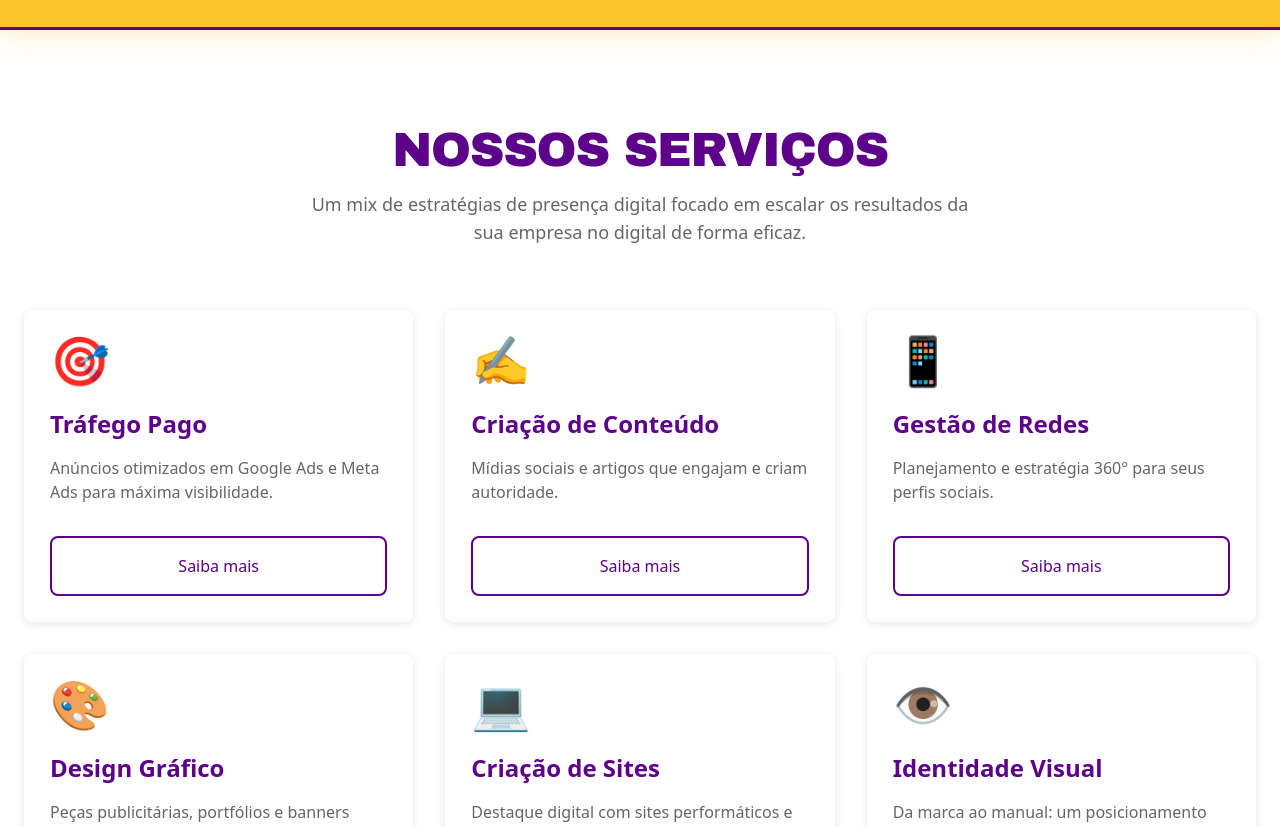
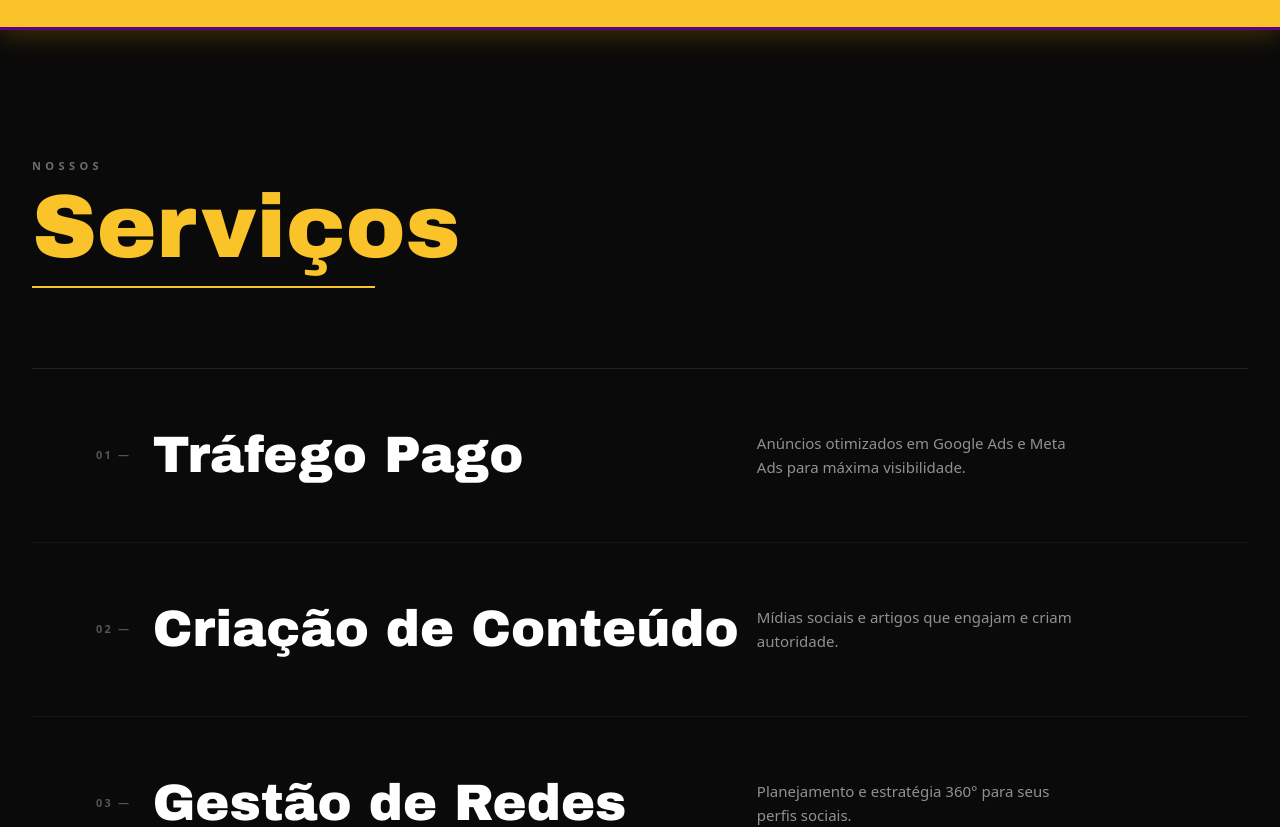
Before and after one commit to devguimaraes/agencia-multi, a Next.js app in the folder apps/web/: page / in a window 1280 px wide. Shown: the part 1000-1827 px from the top of the page. Built offline with nearby package versions, Linux system fonts and the light colour scheme.

Commit message:
refactor(services): transform grid to editorial list with scroll line reveals

```diff
--- a/apps/web/components/marketing/ServicesOverview.tsx
+++ b/apps/web/components/marketing/ServicesOverview.tsx
@@ -1,47 +1,47 @@
 "use client";
 
-import { Button } from "@/components/ui/button";
-import {
-	Card,
-	CardContent,
-	CardDescription,
-	CardFooter,
-	CardHeader,
-	CardTitle,
-} from "@/components/ui/card";
 import { useIntersectionObserver } from "@/hooks/use-intersection-observer";
 import { cn } from "@/lib/utils";
+import {
+  Eye,
+  MonitorSmartphone,
+  MousePointerClick,
+  Palette,
+  PenTool,
+  Share2,
+} from "lucide-react";
 
 const SERVICES = [
   {
     title: "Tráfego Pago",
-		description: "Anúncios otimizados em Google Ads e Meta Ads para máxima visibilidade.",
-		icon: "🎯",
+    description:
+      "Anúncios otimizados em Google Ads e Meta Ads para máxima visibilidade.",
+    icon: MousePointerClick,
   },
   {
     title: "Criação de Conteúdo",
     description: "Mídias sociais e artigos que engajam e criam autoridade.",
-		icon: "✍️",
+    icon: PenTool,
   },
   {
     title: "Gestão de Redes",
     description: "Planejamento e estratégia 360° para seus perfis sociais.",
-		icon: "📱",
+    icon: Share2,
   },
   {
     title: "Design Gráfico",
     description: "Peças publicitárias, portfólios e banners impactantes.",
-		icon: "🎨",
+    icon: Palette,
   },
   {
     title: "Criação de Sites",
     description: "Destaque digital com sites performáticos e modernos.",
-		icon: "💻",
+    icon: MonitorSmartphone,
   },
   {
     title: "Identidade Visual",
     description: "Da marca ao manual: um posicionamento inesquecível.",
-		icon: "👁️",
+    icon: Eye,
   },
 ];
 
@@ -49,56 +49,84 @@ export function ServicesOverview({ className }: { className?: string }) {
   const { ref, isIntersecting } = useIntersectionObserver({ threshold: 0.1 });
 
   return (
-		<section ref={ref} className={cn("py-24 bg-white", className)}>
-			<div className="container mx-auto px-4 sm:px-6">
-				<div
+    <section
+      ref={ref}
       className={cn(
-						"text-center mb-16 opacity-0",
-						isIntersecting && "animate-slide-up stagger-1",
+        "bg-multi-black text-white py-24 md:py-32 w-full",
+        className,
       )}
     >
-					<h2 className="text-4xl md:text-5xl font-display text-multi-roxo mb-4 uppercase tracking-tight">
-						Nossos Serviços
+      <div className="container mx-auto px-4 sm:px-6 md:px-8 max-w-7xl">
+        {/* HEADER DA SEÇÃO */}
+        <div
+          className="mb-16 md:mb-24 flex flex-col items-start"
+          data-intersecting={isIntersecting}
+        >
+          <span className="font-poppins font-bold text-label tracking-[0.4em] uppercase text-white/40 mb-2">
+            Nossos
+          </span>
+          <div className="relative">
+            <h2 className="font-display text-[clamp(52px,7vw,96px)] text-multi-amarelo leading-none m-0">
+              Serviços
             </h2>
-					<p className="text-lg text-gray-600 max-w-2xl mx-auto font-poppins">
-						Um mix de estratégias de presença digital focado em escalar os resultados da sua empresa
-						no digital de forma eficaz.
-					</p>
+            {/* Linha horizontal amarela animada */}
+            <div
+              className={`absolute -bottom-2 md:-bottom-4 left-0 h-[2px] bg-multi-amarelo w-[80%] origin-left transition-transform duration-800 ease-out ${
+                isIntersecting ? "scale-x-100 delay-300" : "scale-x-0"
+              }`}
+            />
+          </div>
         </div>
 
-				<div className="grid grid-cols-1 md:grid-cols-2 lg:grid-cols-3 gap-8">
-					{SERVICES.map((service, idx) => (
-						<Card
+        {/* LAYOUT DOS SERVIÇOS - Lista Editorial */}
+        <div
+          className={`flex flex-col border-t border-white/10 transition-all duration-700 stagger-children ${
+            isIntersecting ? "is-visible" : ""
+          }`}
+        >
+          {SERVICES.map((service, idx) => {
+            const numberString = (idx + 1).toString().padStart(2, "0");
+            const IconComponent = service.icon;
+
+            return (
+              <a
+                href="#contato"
                 key={service.title}
-							className={cn(
-								"transition-all duration-300 hover:shadow-xl hover:-translate-y-2 border-2 border-transparent hover:border-multi-rosa group opacity-0",
-								isIntersecting && "animate-slide-up",
-								isIntersecting && `stagger-${idx + 2}`,
-							)}
+                className="group relative flex flex-col md:flex-row md:items-center justify-between py-8 md:py-12 border-b border-white/5 hover:bg-multi-amarelo/5 transition-colors duration-250 ease-out px-2 md:px-6"
               >
-							<CardHeader>
-								<div className="text-5xl mb-4 group-hover:scale-110 transition-transform">
-									{service.icon}
+                {/* Esquerda: Número + Seta Oculta + Nome */}
+                <div className="flex items-center gap-4 md:gap-8 w-full md:w-[60%] shrink-0">
+                  <div className="flex items-center gap-4">
+                    {/* Seta Hover */}
+                    <span className="text-multi-amarelo text-2xl font-bold opacity-0 -translate-x-5 transition-all duration-250 ease-out group-hover:opacity-100 group-hover:translate-x-0 hidden sm:block">
+                      →
+                    </span>
+                    {/* Número */}
+                    <span className="font-poppins font-bold text-label tracking-[0.2em] text-white/30 shrink-0">
+                      {numberString} —
+                    </span>
                   </div>
-								<CardTitle className="font-poppins text-2xl font-bold text-multi-roxo">
+
+                  {/* Título do Serviço */}
+                  <h3 className="font-display text-[clamp(28px,4vw,56px)] text-white group-hover:text-multi-amarelo transition-colors duration-300 m-0 pr-4 group-hover:translate-x-2 w-full">
                     {service.title}
-								</CardTitle>
-							</CardHeader>
-							<CardContent>
-								<CardDescription className="text-base text-gray-600 font-poppins h-12">
+                  </h3>
+                </div>
+
+                {/* Direita: Descrição e Ícone */}
+                <div className="mt-4 md:mt-0 ml-12 md:ml-0 flex items-center justify-between w-full md:w-[40%]">
+                  <p className="font-poppins font-normal text-[15px] text-white/55 leading-relaxed max-w-[280px] md:max-w-xs transition-opacity duration-300 group-hover:opacity-100">
                     {service.description}
-								</CardDescription>
-							</CardContent>
-							<CardFooter>
-								<Button
-									variant="secondary"
-									className="w-full font-poppins font-medium mt-4 border-multi-roxo text-multi-roxo hover:bg-multi-roxo hover:text-multi-amarelo"
-								>
-									Saiba mais
-								</Button>
-							</CardFooter>
-						</Card>
-					))}
+                  </p>
+
+                  {/* Ícone Surgindo no Hover */}
+                  <div className="text-multi-amarelo opacity-0 scale-50 transition-all duration-250 ease-out origin-center group-hover:opacity-100 group-hover:scale-100 hidden sm:flex shrink-0 w-12 h-12 items-center justify-center bg-multi-amarelo/10 rounded-full">
+                    <IconComponent size={24} strokeWidth={1.5} />
+                  </div>
+                </div>
+              </a>
+            );
+          })}
         </div>
       </div>
     </section>
```
Lines whose indentation alone changed are shown as unchanged.
